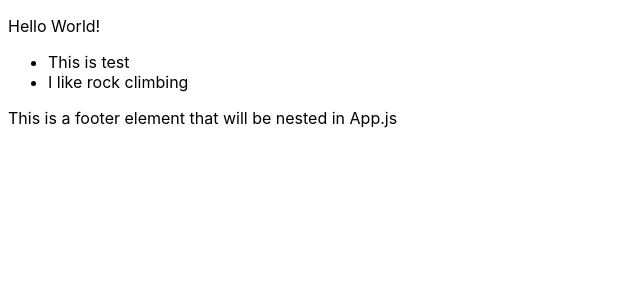
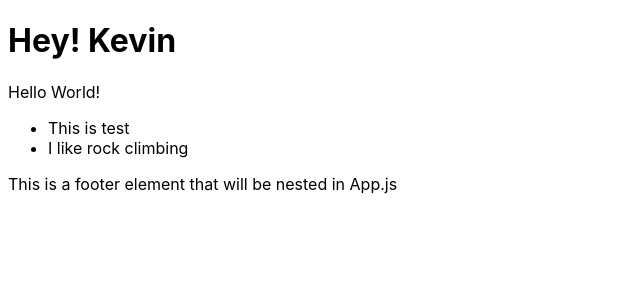
Before and after one commit to ktapia576/react-playground, a React (Create React App) app: page / in a window 1280 px wide. Shown: the top 300 px of the page, without its empty margins (0-640 px from the left). Built offline with nearby package versions, Linux system fonts and the light colour scheme.

Commit message:
Add component with props

```diff
--- a/src/App.js
+++ b/src/App.js
@@ -1,8 +1,10 @@
 import Footer from "./Footer";
+import Welcome from "./Welcome";
 
 function App() {
   return (
     <div className="App">
+      <Welcome name="Kevin"/>
       <p> Hello World! </p>
       <ul>
         <li>This is test </li>
--- /dev/null
+++ b/src/Welcome.js
@@ -0,0 +1,9 @@
+import React from "react";
+
+class Welcome extends React.Component {
+    render() {
+        return <h1>Hey! {this.props.name}</h1>
+    }
+}
+
+export default Welcome;
```
